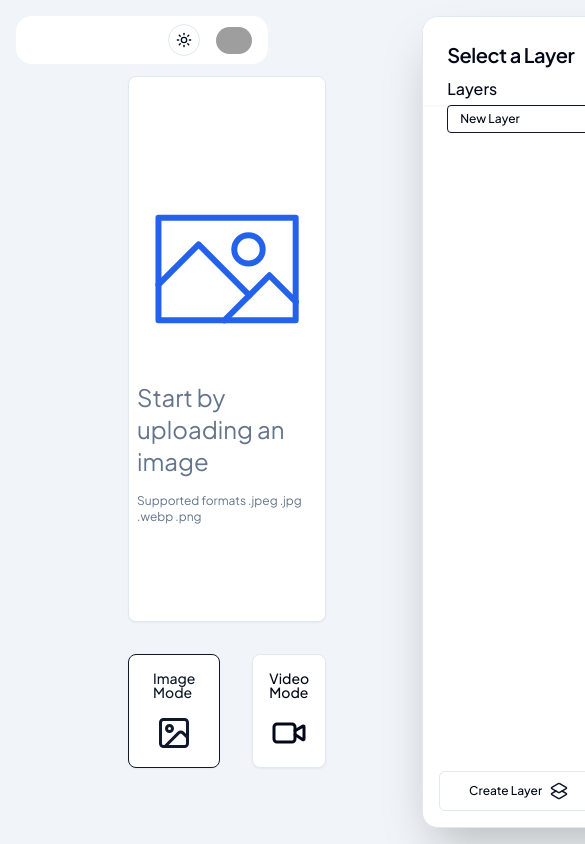
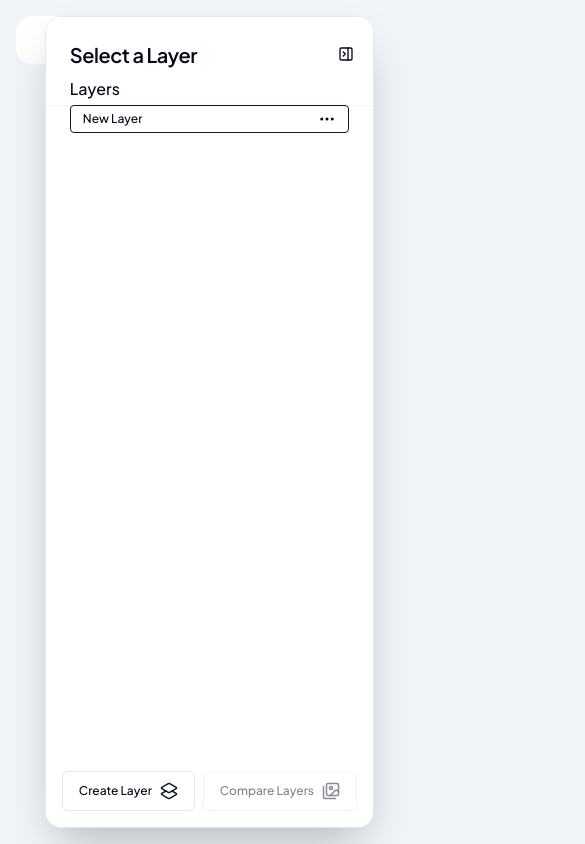
Before and after one commit to emrekaratepe123/Edit, a Next.js app: page /editor in a window 390 px wide. Shown: the top 844 px of the page, 585 px wide, since content can reach past the window. Built offline with nearby package versions, Linux system fonts and the light colour scheme; no server answers; grey boxes are pictures that could not be loaded.

Commit message:
refactor: implement collapsible Layers component with toggle functionality

```diff
--- a/src/components/layers/Layers.tsx
+++ b/src/components/layers/Layers.tsx
@@ -1,3 +1,5 @@
+"use client";
+
 import { useImageStore } from "@/lib/image-store";
 import { useLayerStore } from "@/lib/layer-store";
 import {
@@ -7,12 +9,12 @@ import {
   CardHeader,
   CardTitle,
 } from "../ui/card";
-import { ArrowRight, Images, Layers2 } from "lucide-react";
+import { ArrowRight, Images, Layers2, PanelRightClose } from "lucide-react";
 import { Button } from "../ui/button";
 import { cn } from "@/lib/utils";
 import LayerImage from "./LayerImage";
 import LayerInfo from "./LayerInfo";
-import { useMemo } from "react";
+import { useMemo, useState } from "react";
 import Image from "next/image";
 import {
   Tooltip,
@@ -22,6 +24,8 @@ import {
 } from "../ui/tooltip";
 
 export default function Layers() {
+  const [isOpen, setIsOpen] = useState<boolean>(true);
+
   const {
     layers,
     activeLayer,
@@ -78,7 +82,29 @@ export default function Layers() {
   };
 
   return (
-    <Card className="basis-[360px] my-4 mr-4 shrink-0 overflow-y-auto overflow-x-hidden relative flex flex-col shadow-2xl rounded-2xl">
+    <>
+      <Button
+        size="sm"
+        variant="ghost"
+        onClick={() => setIsOpen(!isOpen)}
+        className="fixed right-6 top-9 z-50 lg:hidden bg-background"
+      >
+        <PanelRightClose
+          className={cn("h-4 w-4 transition-transform", {
+            "rotate-180": !isOpen,
+          })}
+        />
+      </Button>
+
+      <Card
+        className={cn(
+          "fixed lg:relative right-0 top-0 h-[calc(100vh-2rem)] lg:h-auto basis-[360px] my-4 mr-4 shrink-0 overflow-y-auto overflow-x-hidden flex flex-col shadow-2xl rounded-2xl transition-transform duration-300 ease-in-out z-40",
+          {
+            "translate-x-0": isOpen,
+            "translate-x-[calc(100%+20px)]": !isOpen,
+          }
+        )}
+      >
         <CardHeader className="sticky top-0 z-20 p-6 pb-1 flex flex-col gap-4 bg-card shadow-sm">
           <div className="flex flex-col gap-1 ">
             <CardTitle className="text-xl">
@@ -169,7 +195,10 @@ export default function Layers() {
                       disabled
                     >
                       <span className="text-xs">Create Layer</span>
-                    <Layers2 className="text-secondary-foreground" size={18} />
+                      <Layers2
+                        className="text-secondary-foreground"
+                        size={18}
+                      />
                     </Button>
                   </div>
                 </TooltipTrigger>
@@ -208,5 +237,6 @@ export default function Layers() {
           </Button>
         </CardContent>
       </Card>
+    </>
   );
 }
```
Lines whose indentation alone changed are shown as unchanged.
